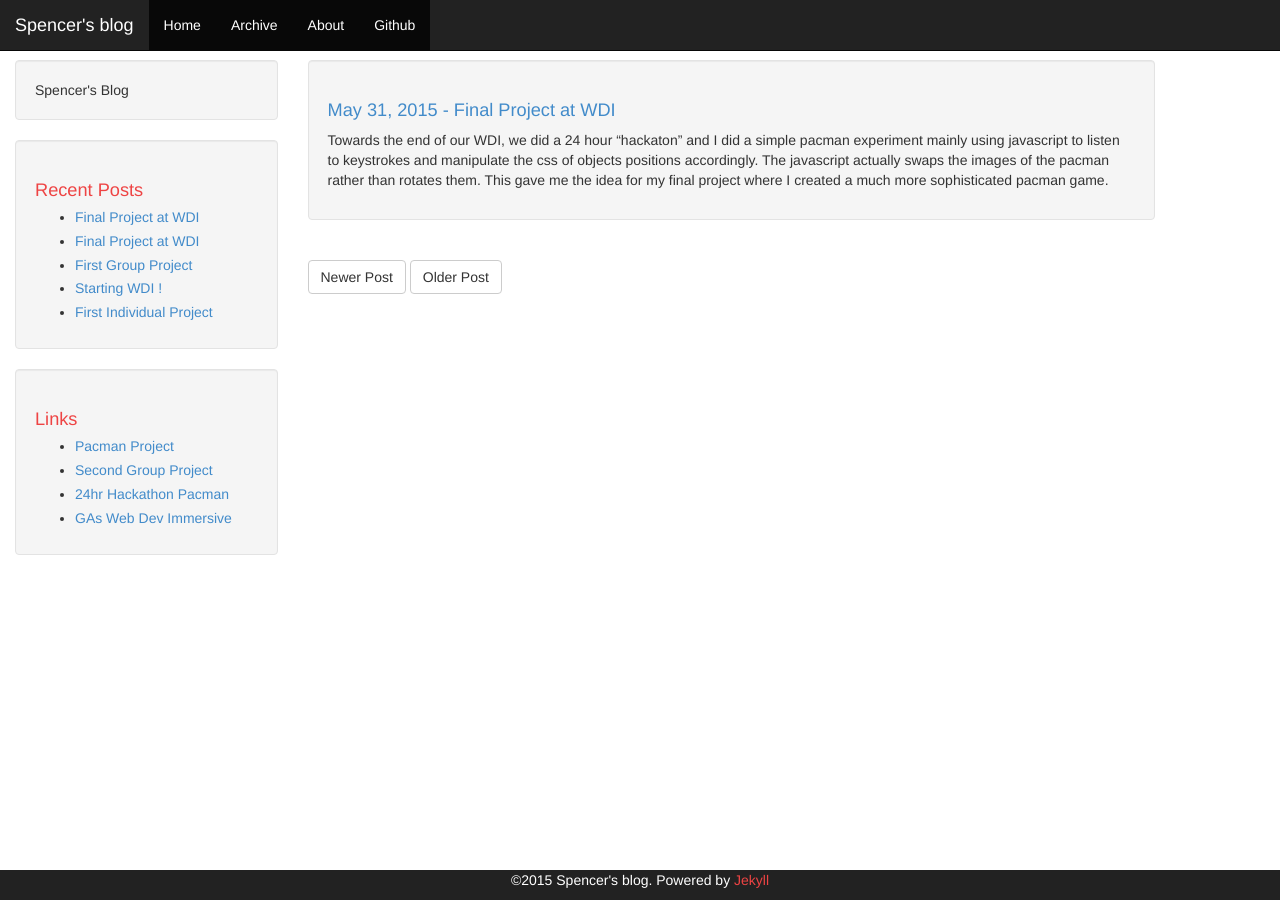
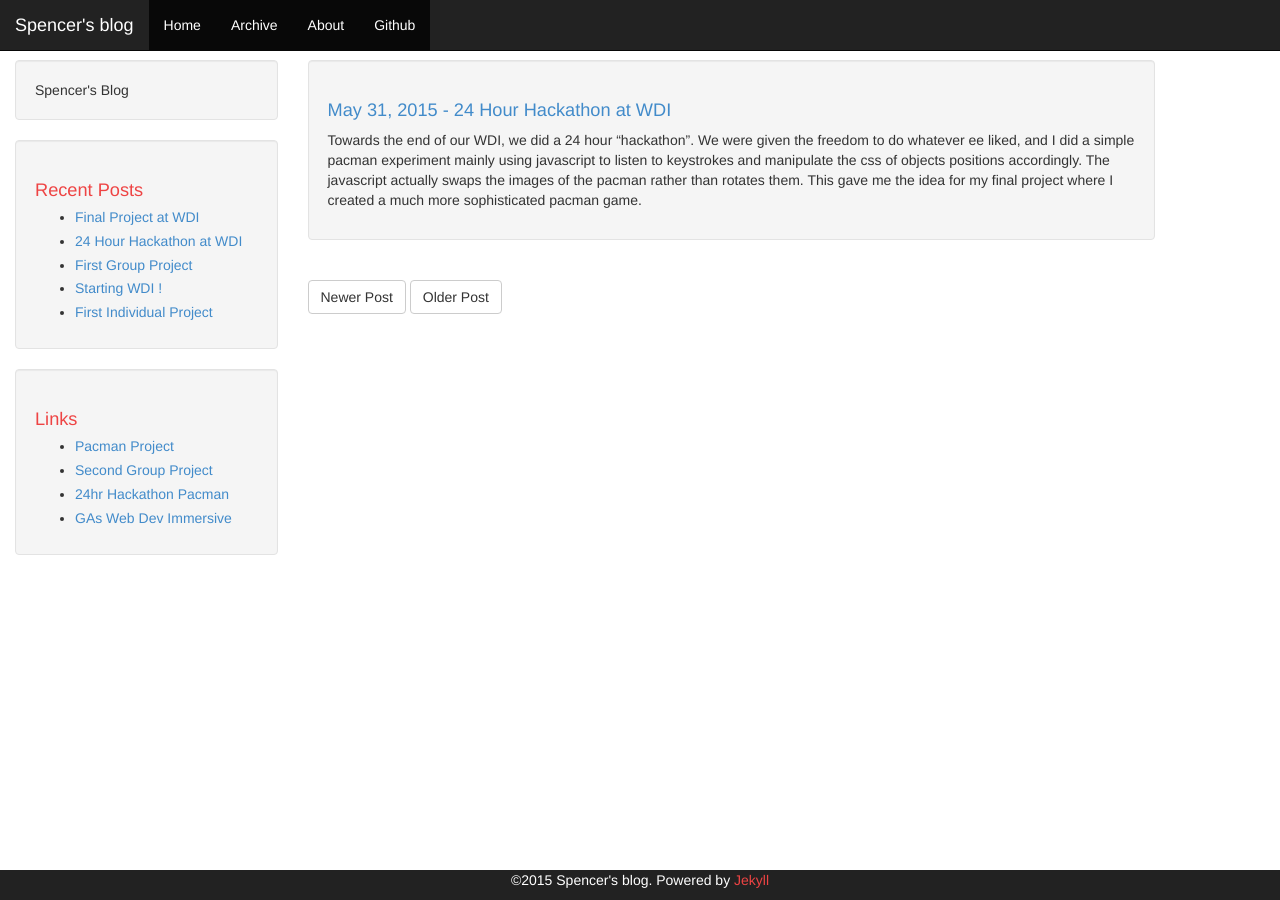
Before and after one commit to spencermeyer/spencermeyer.github.io, a Jekyll site: the page built from _posts/2015-05-14-Hackathon.markdown, in a window 1280 px wide. Built offline with Jekyll 4.4.1, drawn with Linux system fonts in a browser that asks for light colours; Markdown is read by kramdown in place of the engine named in the settings.

Commit message:
changed title of hackathon

```diff
--- a/_posts/2015-05-14-Hackathon.markdown
+++ b/_posts/2015-05-14-Hackathon.markdown
@@ -1,8 +1,8 @@
 ---
 layout: post
-title:  "Final Project at WDI"
+title:  "24 Hour Hackathon at WDI"
 date:   2015-05-31 15:43:53
 categories: jekyll update
 ---
 
-Towards the end of our WDI, we did a 24 hour "hackaton" and I did a simple pacman experiment mainly using javascript to listen to keystrokes and manipulate the css of objects positions accordingly.  The javascript actually swaps the images of the pacman rather than rotates them.  This gave me the idea for my final project where I created a much more sophisticated pacman game.
+Towards the end of our WDI, we did a 24 hour "hackathon".  We were given the freedom to do whatever ee liked, and I did a simple pacman experiment mainly using javascript to listen to keystrokes and manipulate the css of objects positions accordingly.  The javascript actually swaps the images of the pacman rather than rotates them.  This gave me the idea for my final project where I created a much more sophisticated pacman game.
```
